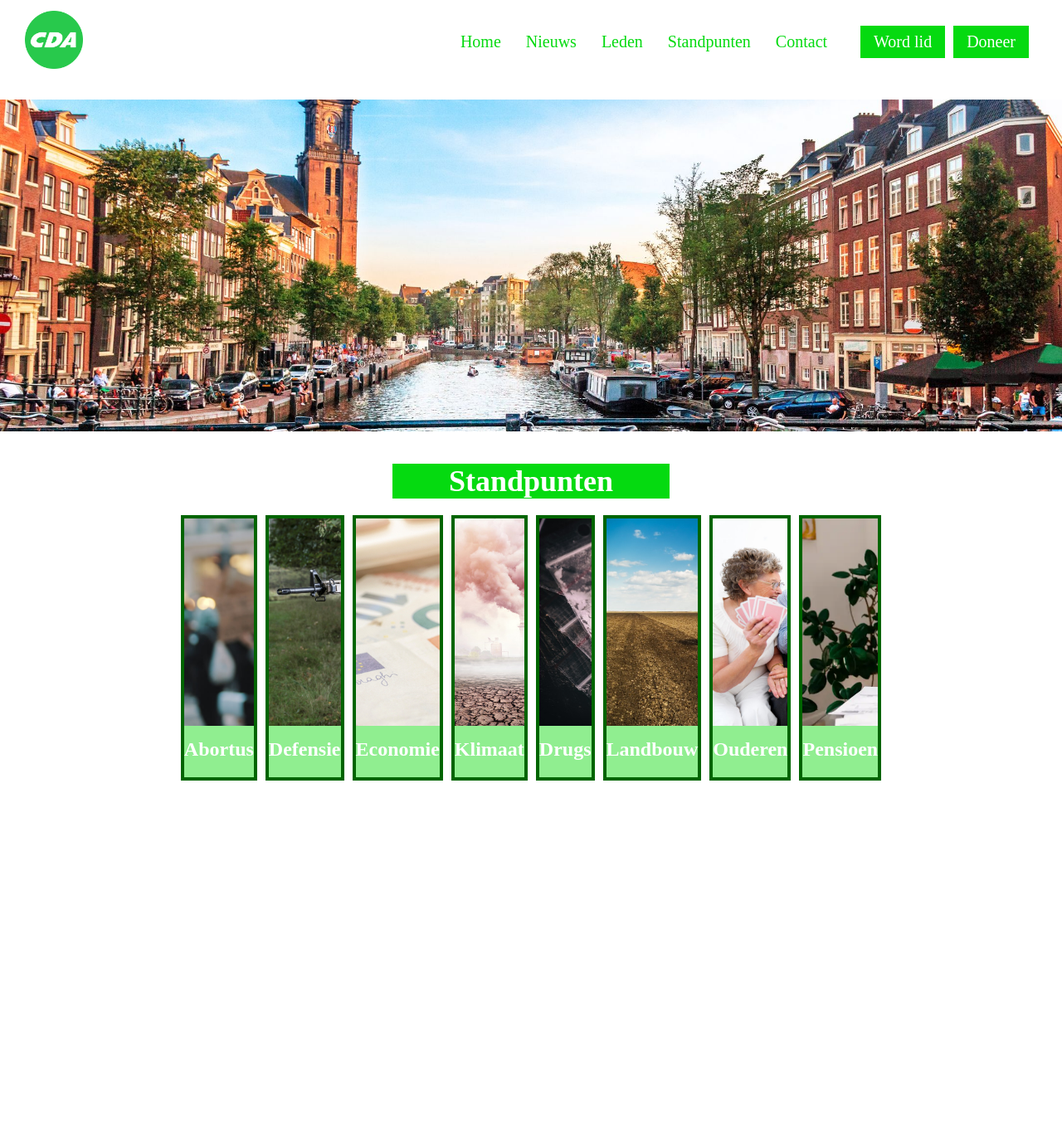
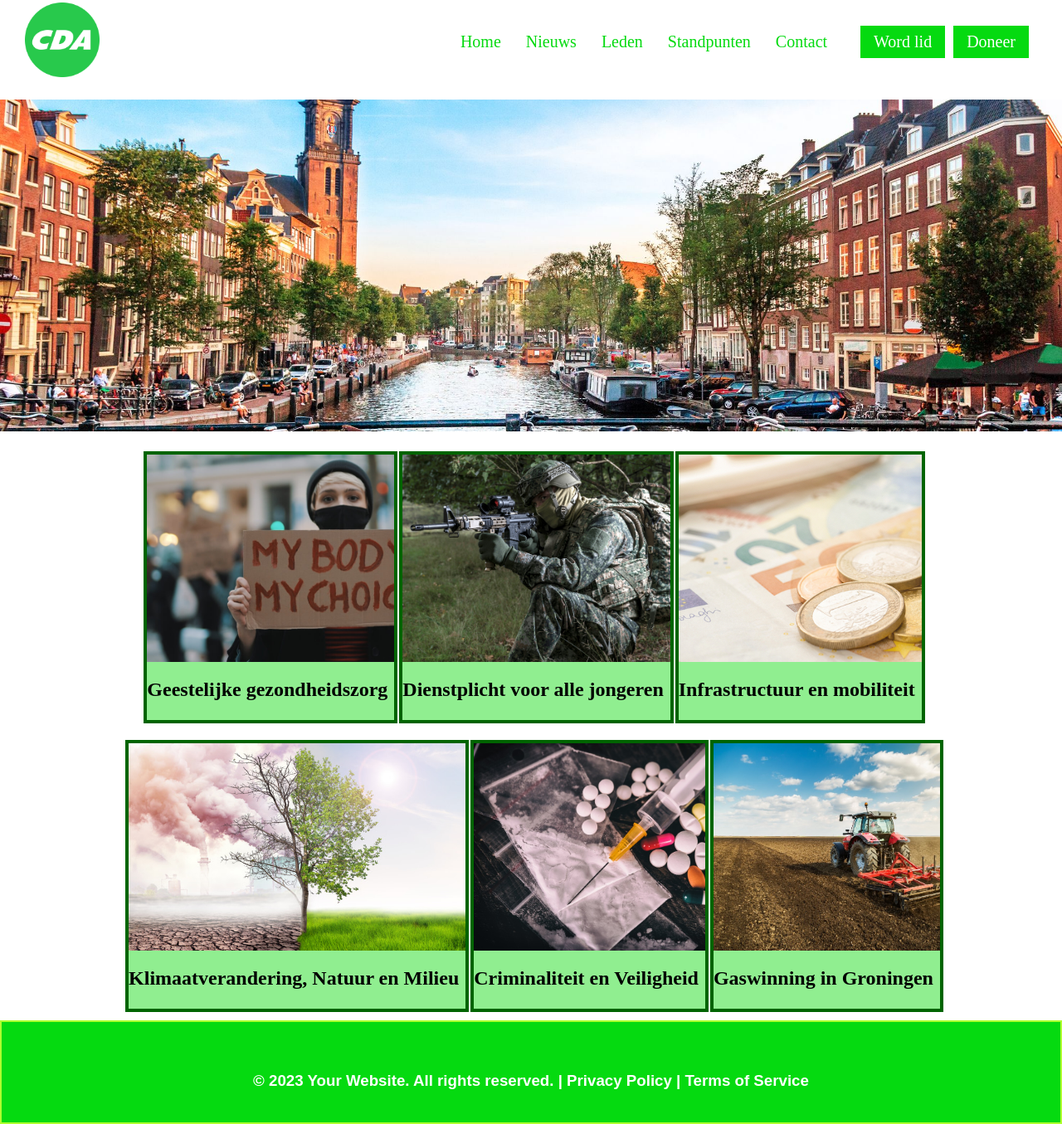
Before and after one commit to NoahKlaassen1/CDA, a PHP site: page /standpunten.php in a window 1280 px wide. Shown: the whole page at 83% size. Before the commit the page ends 941 px from the top, so only its background shows below. Run offline with PHP 8.4, Linux system fonts and the light colour scheme.

Commit message:
Paar dingen gefixt
Standpunten pagina soort van gefixt. Overal footer bij gezet.

```diff
--- a/Project2/contact.php
+++ b/Project2/contact.php
@@ -24,7 +24,9 @@
 
 
 
-
+    <footer>
+    <h3>&copy; 2023 Your Website. All rights reserved. | <a href="#">Privacy Policy</a> | <a href="contact.php#">Terms of Service</a></h3>
+    </footer>
 
 </body>
 </html>
--- a/Project2/leden.php
+++ b/Project2/leden.php
@@ -84,5 +84,8 @@
             <h2>Rene Peters</h2>
         </div>
     </section>
+    <footer>
+    <h3>&copy; 2023 Your Website. All rights reserved. | <a href="#">Privacy Policy</a> | <a href="contact.php#">Terms of Service</a></h3>
+    </footer>
 </body>
 </html>
--- a/Project2/standpunten.css
+++ b/Project2/standpunten.css
@@ -1,20 +1,12 @@
-*{
+body {
     box-sizing: border-box;
     padding: 0;
     margin: 0;
   }
 
-body {
-    background-image: rgb(27, 27, 27);
-}
 
-h1 {
-    color: #05da10;
-    margin-top: 15px;
-    margin-bottom: 20px;
-    text-align: center;
-    font-size: 50px;
-}
+
+
 
   .container {
       display: flex;
@@ -39,7 +31,7 @@
       background-size: cover;
   }
 
-.card h2 {
+  .cards h2 {
       color: white;
       text-align: center;
 
--- a/Project2/standpunten.php
+++ b/Project2/standpunten.php
@@ -11,56 +11,49 @@
     <header>
         <?php include 'header.php'; ?>
     </header>
-    <h1>Standpunten</h1>
+
     <section class="container">
         <a >
             <div class="card">
                 <div class="card-image card-1"></div>
-                <h2>Abortus</h2>
+                <h2>Geestelijke gezondheidszorg</h2>
             </div>
         </a>
         <a  >
             <div class="card">
                 <div class="card-image card-2"></div>
-                <h2>Defensie</h2>
+                <h2>Dienstplicht voor alle jongeren</h2>
             </div>
         </a>
         <a  >
             <div class="card">
                 <div class="card-image card-3"></div>
-                <h2>Economie</h2>
+                <h2>Infrastructuur en mobiliteit</h2>
             </div>
         </a>
         <a  >
             <div class="card">
                 <div class="card-image card-4"></div>
-                <h2>Klimaat</h2>
+                <h2>Klimaatverandering, Natuur en Milieu</h2>
             </div>
         </a>
         <a  >
             <div class="card">
                 <div class="card-image card-5"></div>
-                <h2>Drugs</h2>
+                <h2>Criminaliteit en Veiligheid</h2>
             </div>
         </a>
         <a >
             <div class="card">
                 <div class="card-image card-6"></div>
-                <h2>Landbouw</h2>
+                <h2>Gaswinning in Groningen</h2>
             </div>
         </a>
-        <a >
-            <div class="card">
-                <div class="card-image card-7"></div>
-                <h2>Ouderen</h2>
-            </div>
-        </a>
-        <a >
-            <div class="card">
-                <div class="card-image card-8"></div>
-                <h2>Pensioen</h2>
-            </div>
-        </a>
+
+
     </section>
+    <footer>
+    <h3>&copy; 2023 Your Website. All rights reserved. | <a href="#">Privacy Policy</a> | <a href="contact.php#">Terms of Service</a></h3>
+    </footer>
 </body>
 </html>
```
Lines whose indentation alone changed are shown as unchanged.
